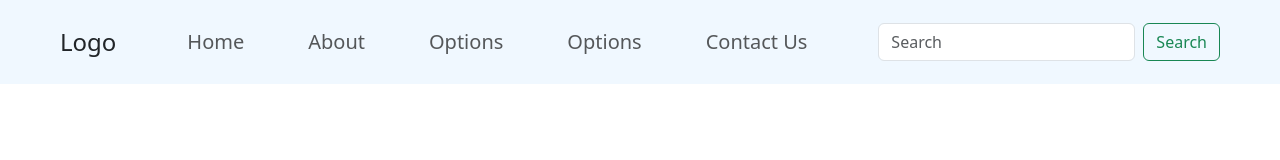
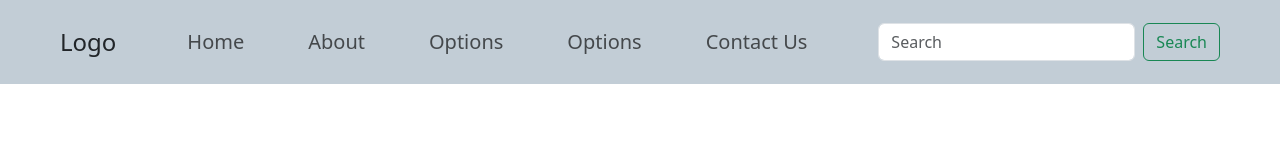
Before and after one commit to Balaji251226/CITA-FRONTEND-TEAM, a plain HTML site: page index.html in a window 1280 px wide. Drawn offline with nearby package versions, Linux system fonts and the light colour scheme.

Commit message:
Second_commit

```diff
--- a/index.html
+++ b/index.html
@@ -6,7 +6,7 @@
     <link href="https://cdn.jsdelivr.net/npm/bootstrap@5.3.3/dist/css/bootstrap.min.css" rel="stylesheet" integrity="sha384-QWTKZyjpPEjISv5WaRU9OFeRpok6YctnYmDr5pNlyT2bRjXh0JMhjY6hW+ALEwIH" crossorigin="anonymous">
     <style>
         .navbar {
-            background-color: aliceblue;
+            background-color: rgb(194, 205, 214);
         }
         @media (max-width: 991px) {  /* Mobile View */
             .desktop-nav { display: none !important; } /* Hide menu in mobile */
```
